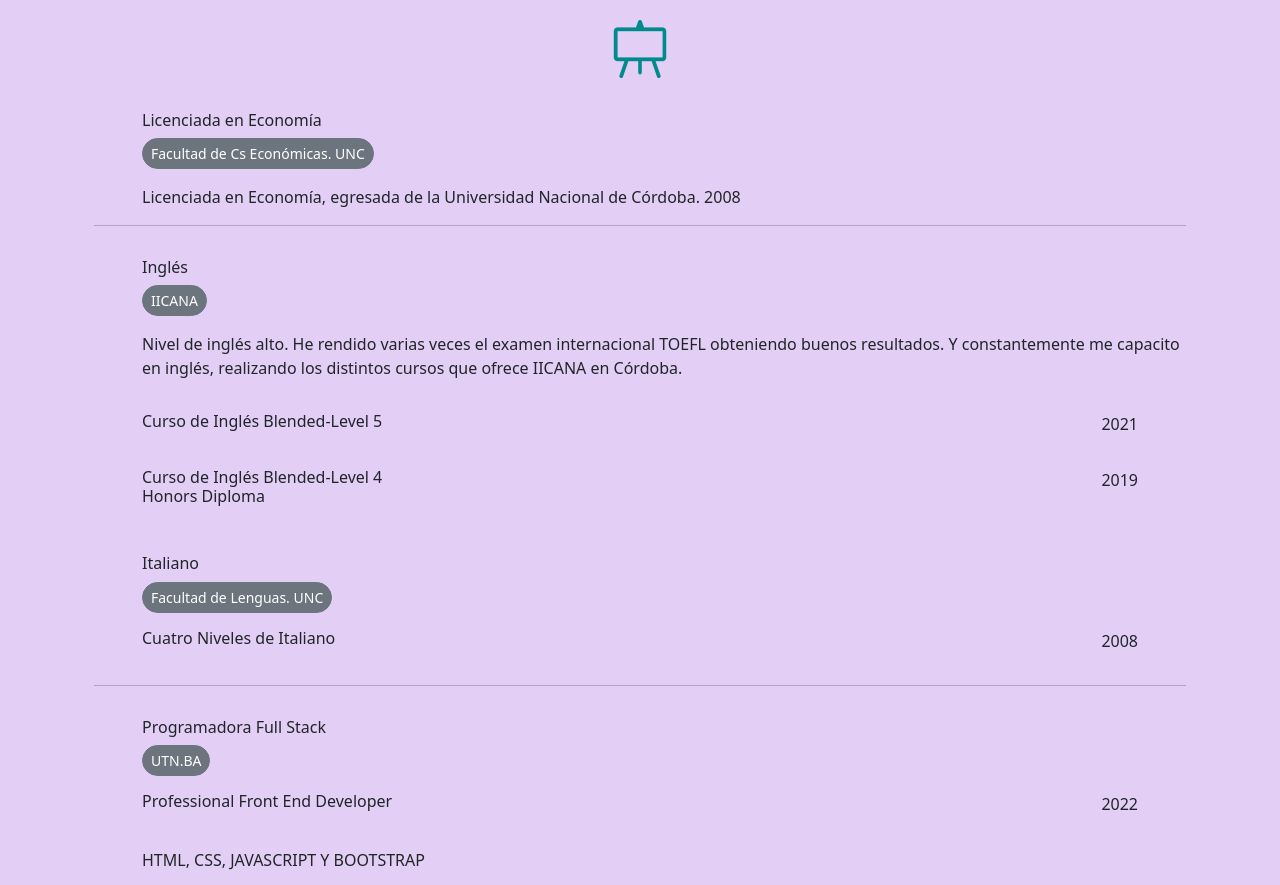
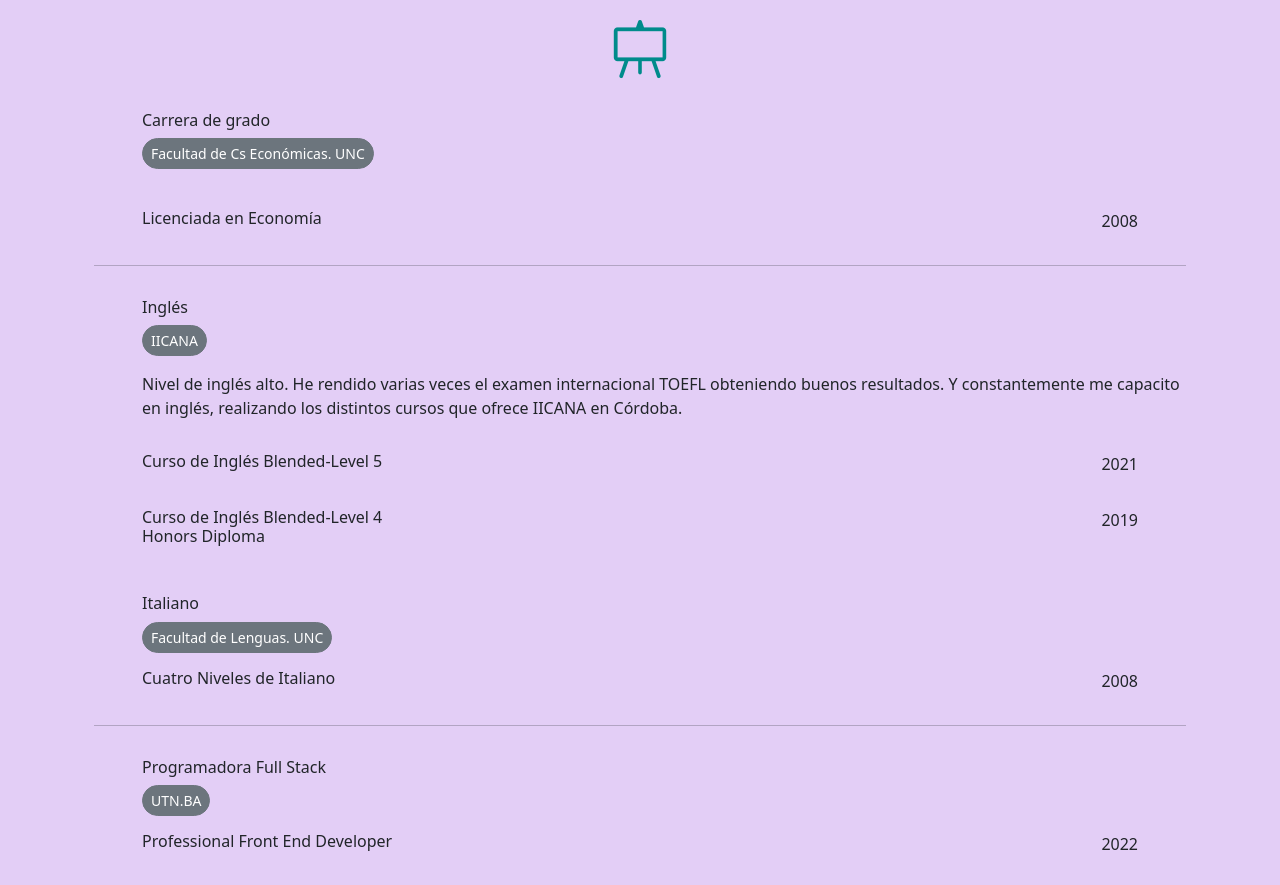
Before and after one commit to Jorgelina-Etchevest/curriculumvitae, a plain HTML site: page index.html in a window 1280 px wide. Shown: the part 1177-2062 px from the top of the page. Drawn offline with nearby package versions, Linux system fonts and the light colour scheme.

Commit message:
seguimos

```diff
--- a/index.html
+++ b/index.html
@@ -90,15 +90,18 @@
 
         <div>
             <div class="ubicacion ms-5 me-5">
-             <h6 class="mt-3">Licenciada en Economía</h6>
+             <h6 class="mt-3">Carrera de grado</h6>
         </div>
 
         <div>
             <a class="btn btn-sm btn-secondary ms-5 rounded-pill" href="https://www.unc.edu.ar/" role="button">Facultad de Cs Económicas. UNC</a>
         </div>
+        <br/>
 
-        <div class="ms-5 mt-3">
-            <p>Licenciada en Economía, egresada de la Universidad Nacional de Córdoba. 2008</p>
+        <div>
+            <div class="ubicacion ms-5 me-5">
+             <h6 class="mt-3">Licenciada en Economía</h6>
+            <p class="mt-3">2008</p>
         </div>
         <hr>
         <div>
```
